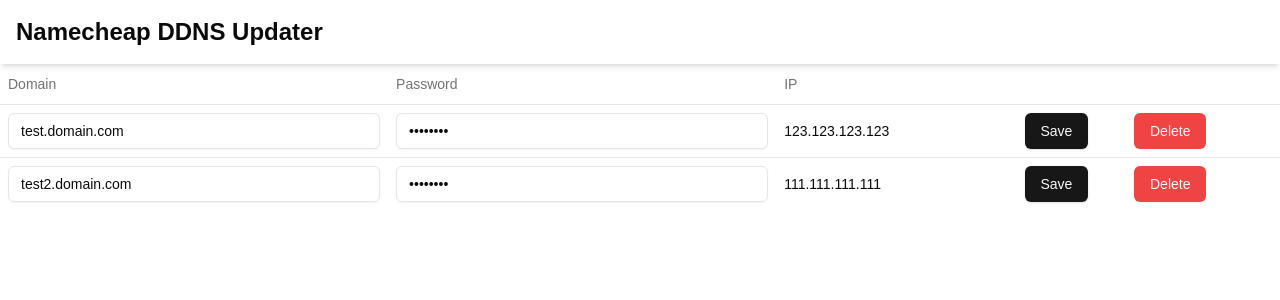
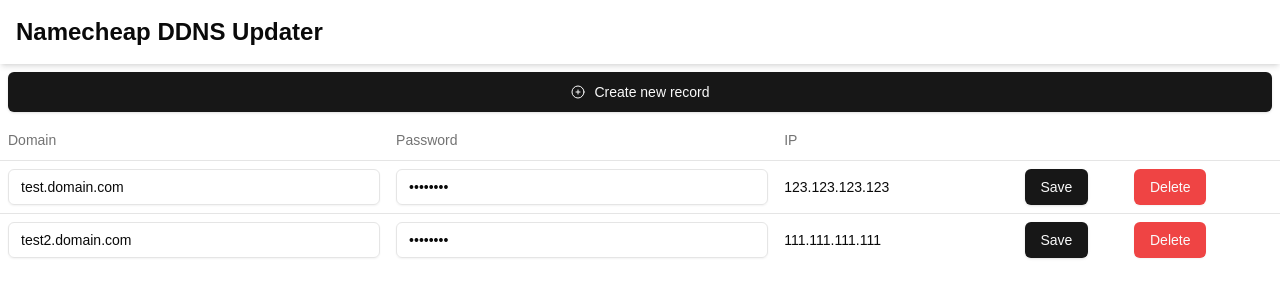
Before and after one commit to RealFilllykung/namecheap-ddns-updater-web-ui, a Next.js app in the folder frontend/: page / in a window 1280 px wide. Shown: the top 300 px of the page. Built offline with nearby package versions, Linux system fonts and the light colour scheme.

Commit message:
feat: create new record button

```diff
--- a/frontend/app/page.tsx
+++ b/frontend/app/page.tsx
@@ -1,4 +1,5 @@
 'use client';
+import CreateNewRecordButton from "@/components/custom/create-new-record-button";
 import Header from "@/components/custom/header";
 import RecordTable from "@/components/custom/record-table";
 import { Toaster } from "@/components/ui/toaster";
@@ -8,6 +9,7 @@
     <div>
       <Toaster></Toaster>
       <Header></Header>
+      <CreateNewRecordButton></CreateNewRecordButton>
       <RecordTable></RecordTable>
     </div>
   );
--- /dev/null
+++ b/frontend/components/custom/create-new-record-button.tsx
@@ -0,0 +1,15 @@
+import { Button } from "../ui/button";
+
+export default function CreateNewRecordButton()
+{
+    return(
+        <div className="m-2">
+            <Button className="w-full" size="lg">
+                <svg xmlns="http://www.w3.org/2000/svg" fill="none" viewBox="0 0 24 24" strokeWidth={1.5} stroke="currentColor" className="size-6">
+                    <path strokeLinecap="round" strokeLinejoin="round" d="M12 9v6m3-3H9m12 0a9 9 0 1 1-18 0 9 9 0 0 1 18 0Z" />
+                </svg>
+                Create new record
+            </Button>
+        </div>
+
+)}
--- a/frontend/components/custom/header.tsx
+++ b/frontend/components/custom/header.tsx
@@ -1,6 +1,3 @@
-import Link from "next/link"
-import { Home, Settings, Info } from "lucide-react"
-
 export default function Header() {
   return (
     <header className="shadow-md">
```
